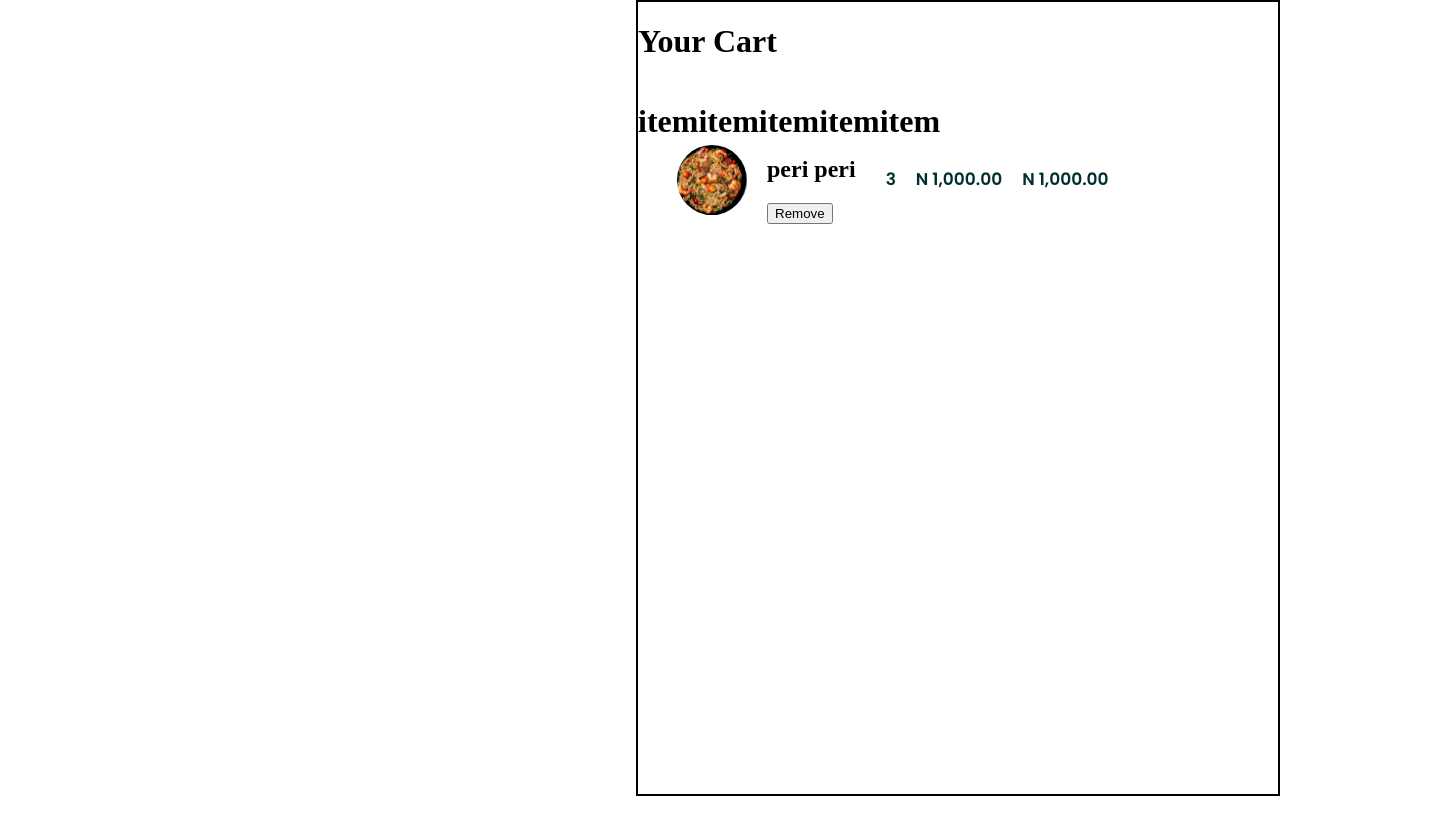
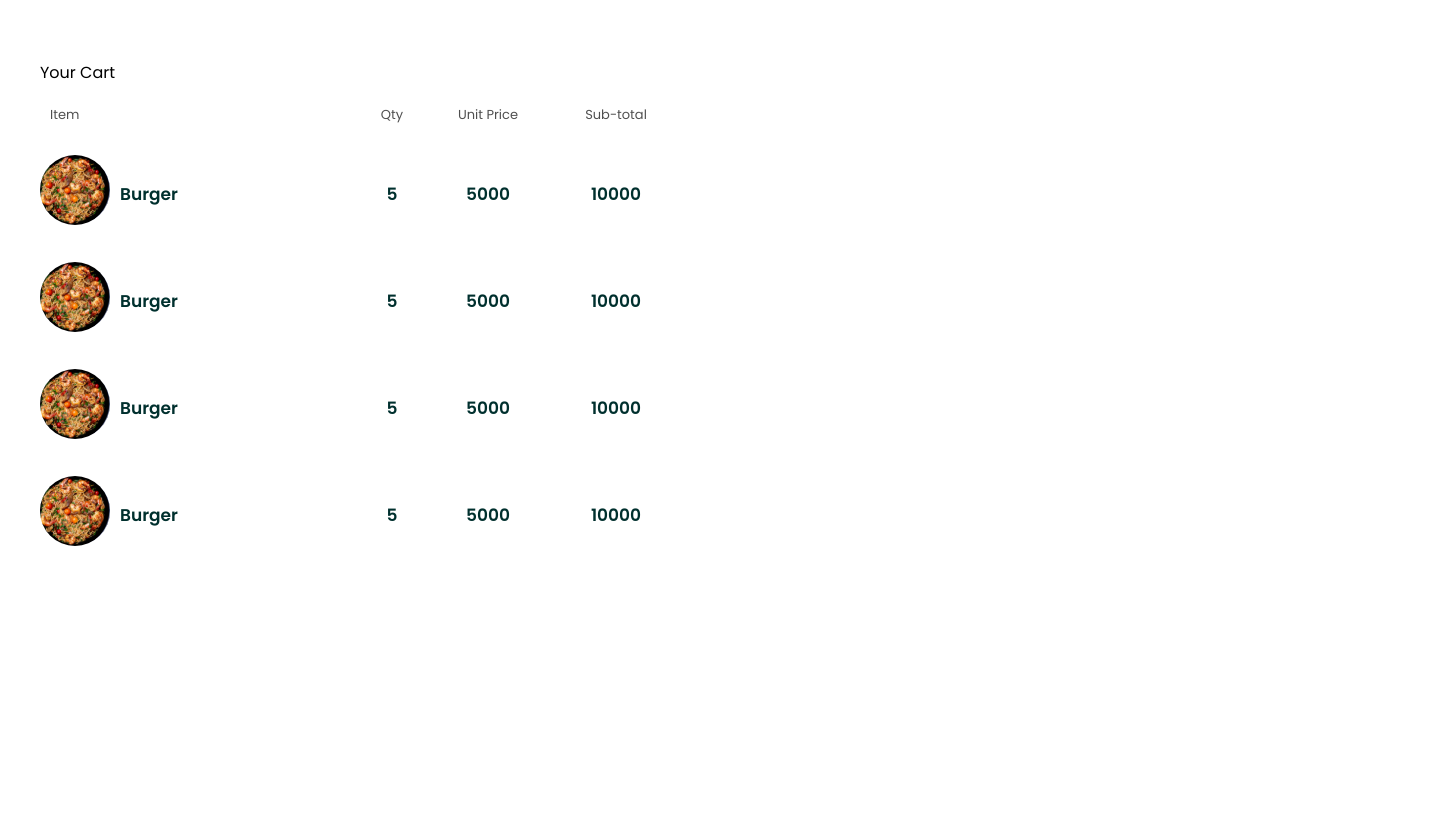
Before and after one commit to akarshgangwar/Week2_Angular_Assignment, an Angular app: page /yourCart in a window 1280 px wide. Shown: the top 834 px of the page, 1437 px wide, since content can reach past the window. Built offline with nearby package versions, Linux system fonts and the light colour scheme.

Commit message:
yourCart component created

```diff
--- a/src/app/app-routing.module.ts
+++ b/src/app/app-routing.module.ts
@@ -18,7 +18,7 @@ const appRoutes:Routes=[
     {path:'makepayment',component:CheckoutComponent},
     {path:'fooddetail',component:FoodItemDescriptionComponent},
     {path:'yourCart',component:YourCartComponent},
-
+    {path:'yourfood',component:FoodItemDescriptionComponent},
 
 
 
--- a/src/app/shared/food-cart/food-cart.component.css
+++ b/src/app/shared/food-cart/food-cart.component.css
@@ -1,39 +1,35 @@
-.body{
-    margin-top: 80px;
-    position: absolute;
-width: 760px;
-height: 900px;
-left: 677px;
-top: 4px;
+
+.text-center{
+    text-align: center;
+    width: 100%;
 }
 
-
-.imagesection{
+.flex{
     display: flex;
+    align-items: center;
 }
 
-.imagesectionpart{
-    display: flex;
-    align-items: center;
-    }
-
-.component{
-    display: flex;
-    align-items: center;
-    justify-content: space-around;
-
-    padding: 20px;
+.four-cols{
+    grid-template-columns: 50% 10% 20% 20%;
 }
 
-.element{
-    padding: 10px;
-    font-family: 'Poppins';
-font-style: normal;
-font-weight: 700;
-font-size: 17px;
-line-height: 33px;
-/* identical to box height, or 194% */
+.grid{
+    display: grid;
+}
 
+.items{
+    margin-top: 30px;
+}
 
-color: #00302E;
+.dish-name{
+    margin-left: 10px;
+    font-weight: 600;
+    font-size: 17px;
+    color: #00302E;
 }
+
+.dish-quantity, .dish-price, .dish-total{
+    font-weight: 700;
+    font-size: 17px;
+    color: #00302E;
+}
--- a/src/app/shared/food-cart/food-cart.component.html
+++ b/src/app/shared/food-cart/food-cart.component.html
@@ -1,16 +1,19 @@
-<div class="body">
-<br>
-<div class="imagesection">
-<img src="../../../assets/img/foodcart1.svg">
-<div class="component">
-<div>
-<h2>peri peri</h2>
-<button >Remove</button>
-</div>
-<div class="component">
-<h1 class="element"> 3</h1>
-<h1 class="element"> N 1,000.00</h1>
-<h1 class = "element">N 1,000.00</h1>
-</div>
-</div>
-</div>
+<div class="items grid four-cols">
+    <div class="flex dish-image">
+      <span><img src="../../../assets/img/foodcart1.svg" alt="dish" /></span
+      ><div class="dish-name">Burger</div>
+    </div>
+    <div class="flex dish-quantity text-center">
+      <div class="text-center">5</div>
+    </div>
+    <div class="flex dish-price text-center">
+      <div class="text-center"
+        >5000</div
+      >
+    </div>
+    <div class="flex dish-total">
+      <div class="text-center"
+        >10000</div
+      >
+    </div>
+  </div>
--- a/src/app/your-cart/your-cart.component.css
+++ b/src/app/your-cart/your-cart.component.css
@@ -1,11 +1,45 @@
-.container{
-    border: 2px solid black;
-    margin-left: auto;
-    margin-right: 0;
-    width: 50vw;
-    height: 99vh;
+.forfont{
+    font-family: 'Poppins';
 }
 
-.items{
-    display:flex;
+.text-center{
+    text-align: center;
+    width: 100%;
 }
+
+.container{
+    width: 50%;
+    /* margin: 0 auto; */
+    height: 100vh;
+    padding: 60px 40px;
+}
+
+.flex{
+    display: flex;
+    align-items: center;
+}
+
+.four-cols{
+    grid-template-columns: 50% 10% 20% 20%;
+}
+
+
+.grid{
+    display: grid;
+}
+
+
+.items-container{
+    margin-top: 20px;
+}
+
+
+.item{
+    margin-left:10px ;
+}
+
+.item, .quantity, .unit-price, .sub-total{
+    font-weight: 500;
+    font-size: 13px;
+    color: rgba(0, 0, 0, 0.69);
+}
--- a/src/app/your-cart/your-cart.component.html
+++ b/src/app/your-cart/your-cart.component.html
@@ -1,25 +1,20 @@
 
-<div class="container">
-    <h1>Your Cart</h1>
-    <div class = "items">
-        <h1>
-            item
-        </h1>
-        <h1>
-            item
-        </h1>
-        <h1>
-            item
-        </h1>
-        <h1>
-            item
-        </h1>
-        <h1>
-            item
-        </h1>
+<div class="container forfont">
+    <div class="">Your Cart</div>
+    <div class="items-container">
+      <div class="fields grid four-cols">
+        <div class="item">Item</div>
+        <div class="text-center quantity">Qty</div>
+        <div class="text-center unit-price">Unit Price</div>
+        <div class="text-center sub-total">Sub-total</div>
+      </div>
+
+      <app-food-cart></app-food-cart>
+      <app-food-cart></app-food-cart>
+
+      <app-food-cart></app-food-cart>
+
+      <app-food-cart></app-food-cart>
 
     </div>
-
-<app-food-cart></app-food-cart>
-
-</div>
+  </div>
```
